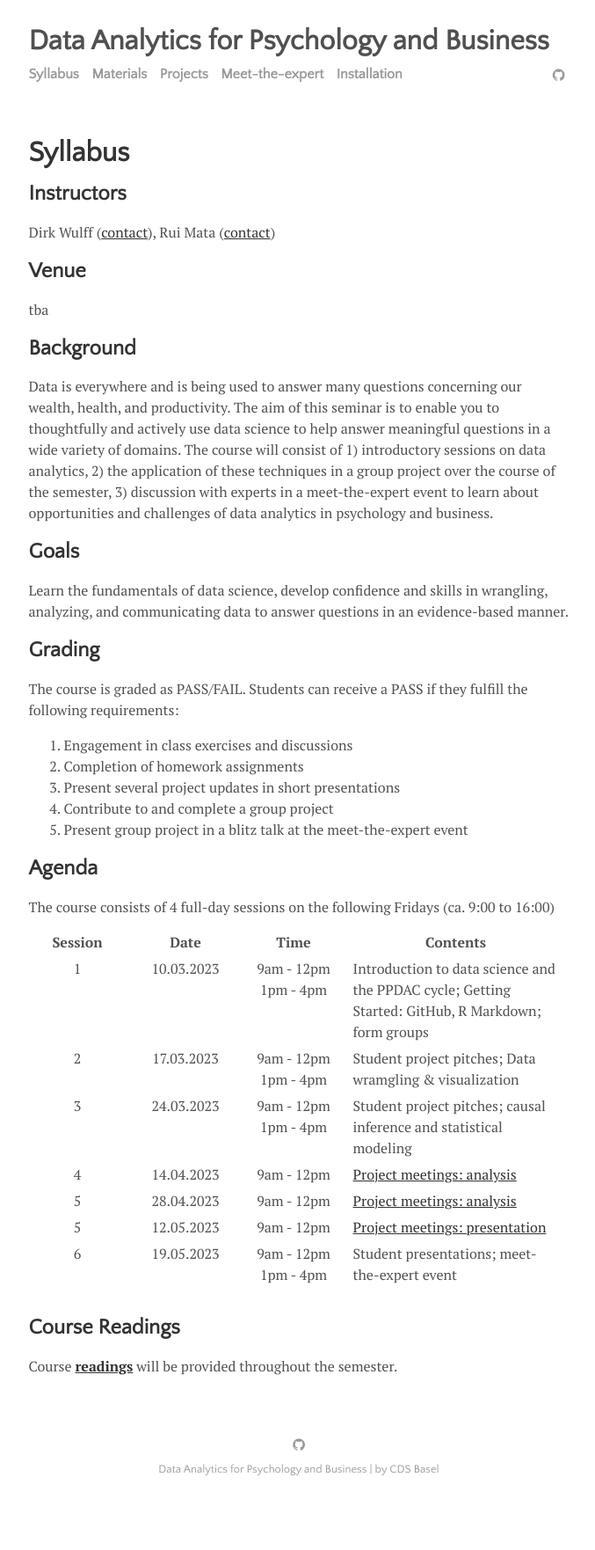
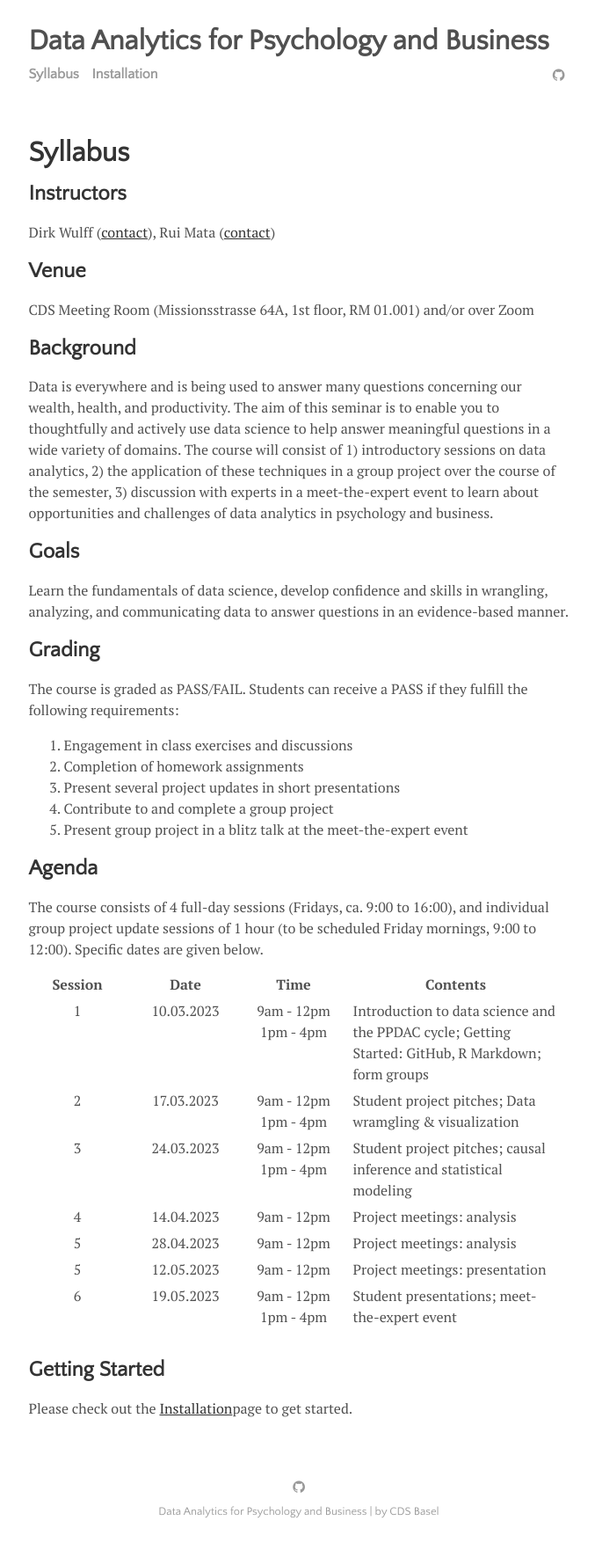
Before and after one commit to cdsbasel/dataanalytics_2023, a Jekyll site: the page built from menu/syllabus.md, in a window 1280 px wide. Shown: the whole page at 88% size, without its empty margins (300-977 px from the left). Built offline with Jekyll 4.4.1, drawn with Linux system fonts in a browser that asks for light colours; before the commit the page ends 1714 px from its top, so only the background shows below that.

Commit message:
update site

```diff
--- a/_data/settings.yml
+++ b/_data/settings.yml
@@ -7,9 +7,9 @@ google-ID: 'UA-112060364-1'
 
 menu:
 - {name: 'Syllabus',   path: 'menu', url: 'syllabus.html'}
-- {name: 'Materials',   path: 'menu', url: 'materials.html'}
-- {name: 'Projects',   path: 'menu', url: 'projects.html'}
-- {name: 'Meet-the-expert',   path: 'menu', url: 'meet-the-expert.html'}
+#- {name: 'Materials',   path: 'menu', url: 'materials.html'}
+#- {name: 'Projects',   path: 'menu', url: 'projects.html'}
+#- {name: 'Meet-the-expert',   path: 'menu', url: 'meet-the-expert.html'}
 - {name: 'Installation',   path: 'menu', url: 'installation.html'}
 
 # Available social icons are powered by Font Awesome, so you can use any icon that they offer
--- a/menu/syllabus.md
+++ b/menu/syllabus.md
@@ -7,7 +7,7 @@ title: Syllabus
 Dirk Wulff (<a href="mailto:dirk.wulff@unibas.ch">contact</a>), Rui Mata (<a href="mailto:rui.mata@unibas.ch">contact</a>)
 
 ## Venue
-tba
+CDS Meeting Room (Missionsstrasse 64A, 1st floor, RM 01.001) and/or over Zoom
 
 ## Background
 Data is everywhere and is being used to answer many questions concerning our wealth, health, and productivity. The aim of this seminar is to enable you to thoughtfully and actively use data science to help answer meaningful questions in a wide variety of domains. The course will consist of 1) introductory sessions on data analytics, 2) the application of these techniques in a group project over the course of the semester, 3) discussion with experts in a meet-the-expert event to learn about opportunities and challenges of data analytics in psychology and business.
@@ -24,7 +24,7 @@ The course is graded as PASS/FAIL. Students can receive a PASS if they fulfill t
 5. Present group project in a blitz talk at the meet-the-expert event
 
 ## Agenda
-The course consists of 4 full-day sessions on the following Fridays (ca. 9:00 to 16:00)
+The course consists of 4 full-day sessions (Fridays, ca. 9:00 to 16:00), and individual group project update sessions of 1 hour (to be scheduled Friday mornings, 9:00 to 12:00). Specific dates are given below.
 
 <style>
 td {
@@ -68,19 +68,19 @@ td {
   <td style="text-align:center">4</td>
   <td style="text-align:center">14.04.2023</td>
   <td style="text-align:center">9am - 12pm</td>
-  <td><a href="https://cdsbasel.github.io/dataanalytics_2023/menu/projects.html">Project meetings: analysis</a></td>
+  <td>Project meetings: analysis</td>
 </tr>
 <tr>
   <td style="text-align:center">5</td>
   <td style="text-align:center">28.04.2023</td>
   <td style="text-align:center">9am - 12pm</td>
-  <td><a href="https://cdsbasel.github.io/dataanalytics_2023/menu/projects.html">Project meetings: analysis</a></td>
+  <td>Project meetings: analysis</td>
 </tr>
   <tr>
   <td style="text-align:center">5</td>
   <td style="text-align:center">12.05.2023</td>
   <td style="text-align:center">9am - 12pm</td>
-  <td><a href="https://cdsbasel.github.io/dataanalytics_2023/menu/projects.html">Project meetings: presentation</a></td>
+  <td>Project meetings: presentation</td>
 </tr>
 <tr>
   <td style="text-align:center">6</td>
@@ -90,5 +90,6 @@ td {
 </tr>
 </table>
 
-## Course Readings
-Course <a href="readings"><b>readings</b></a> will be provided throughout the semester.
+## Getting Started
+
+Please check out the <a href="https://cdsbasel.github.io/dataanalytics_2023/menu/installation.html">Installation</a>page to get started.
```
Also changed, not shown: menu/installation.md (+4 -0 lines), menu/meet-the-expert.md (+2 -2 lines).
